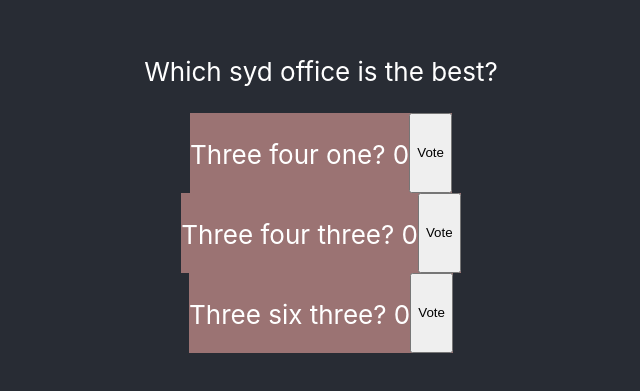
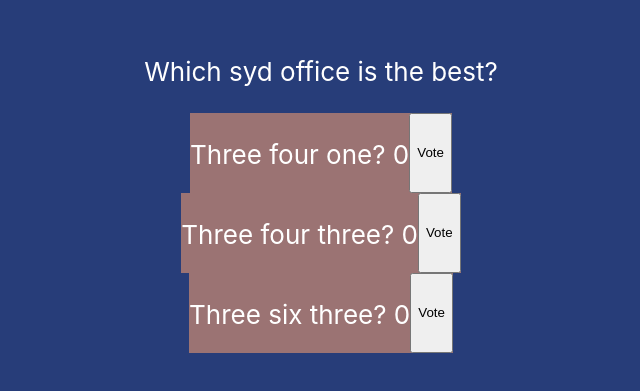
Before and after one commit to RemyBordignon/best-office-2, a React (Create React App) app: page / in a window 1280 px wide. Shown: the part 209-600 px from the top of the page, without its empty margins (319-959 px from the left). Built offline with nearby package versions, Linux system fonts and the light colour scheme.

Commit message:
OCE-6: background

```diff
--- a/src/App.css
+++ b/src/App.css
@@ -14,7 +14,7 @@
 }
 
 .App-header {
-  background-color: #282c34;
+  background-color: #273d79;
   min-height: 100vh;
   display: flex;
   flex-direction: column;
```
